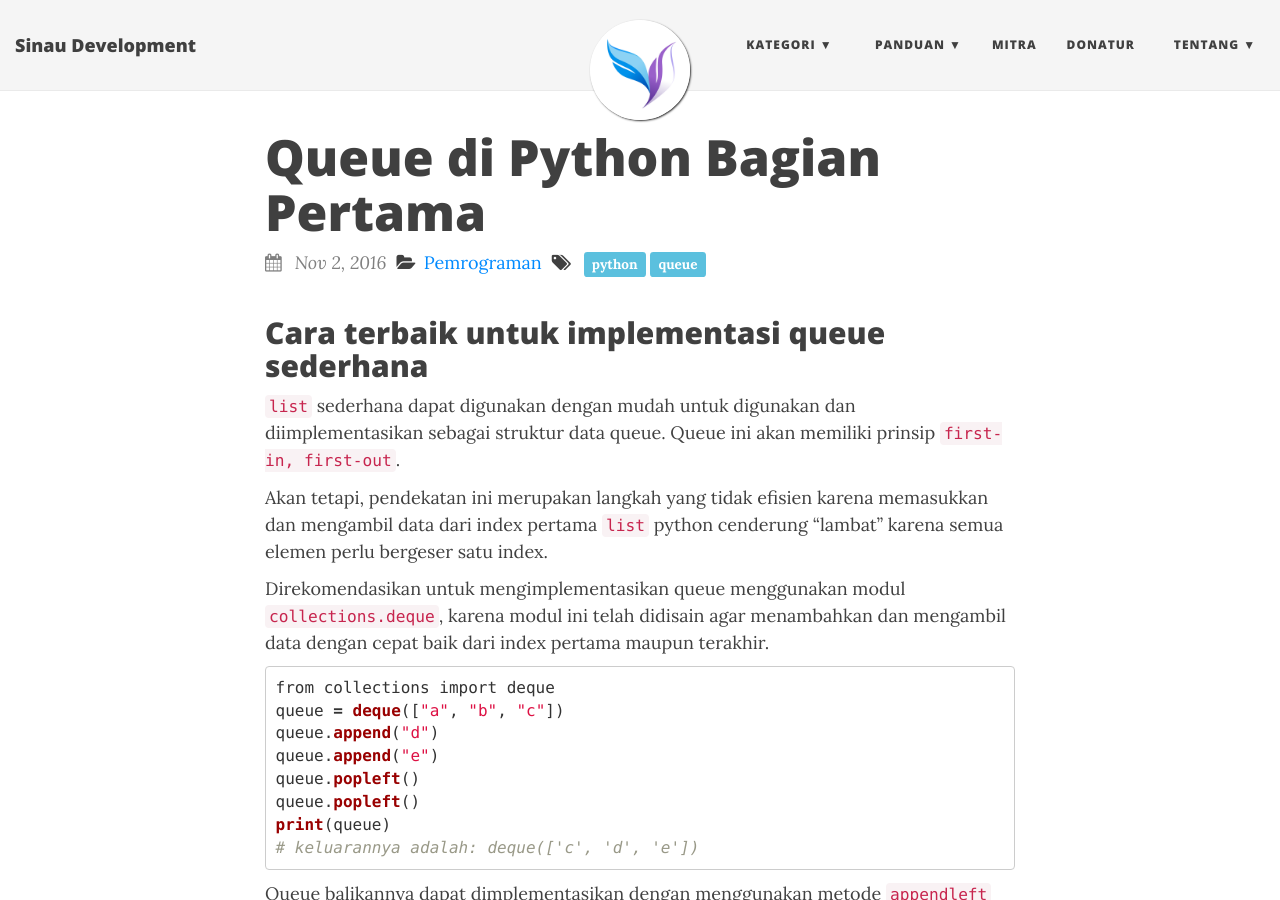
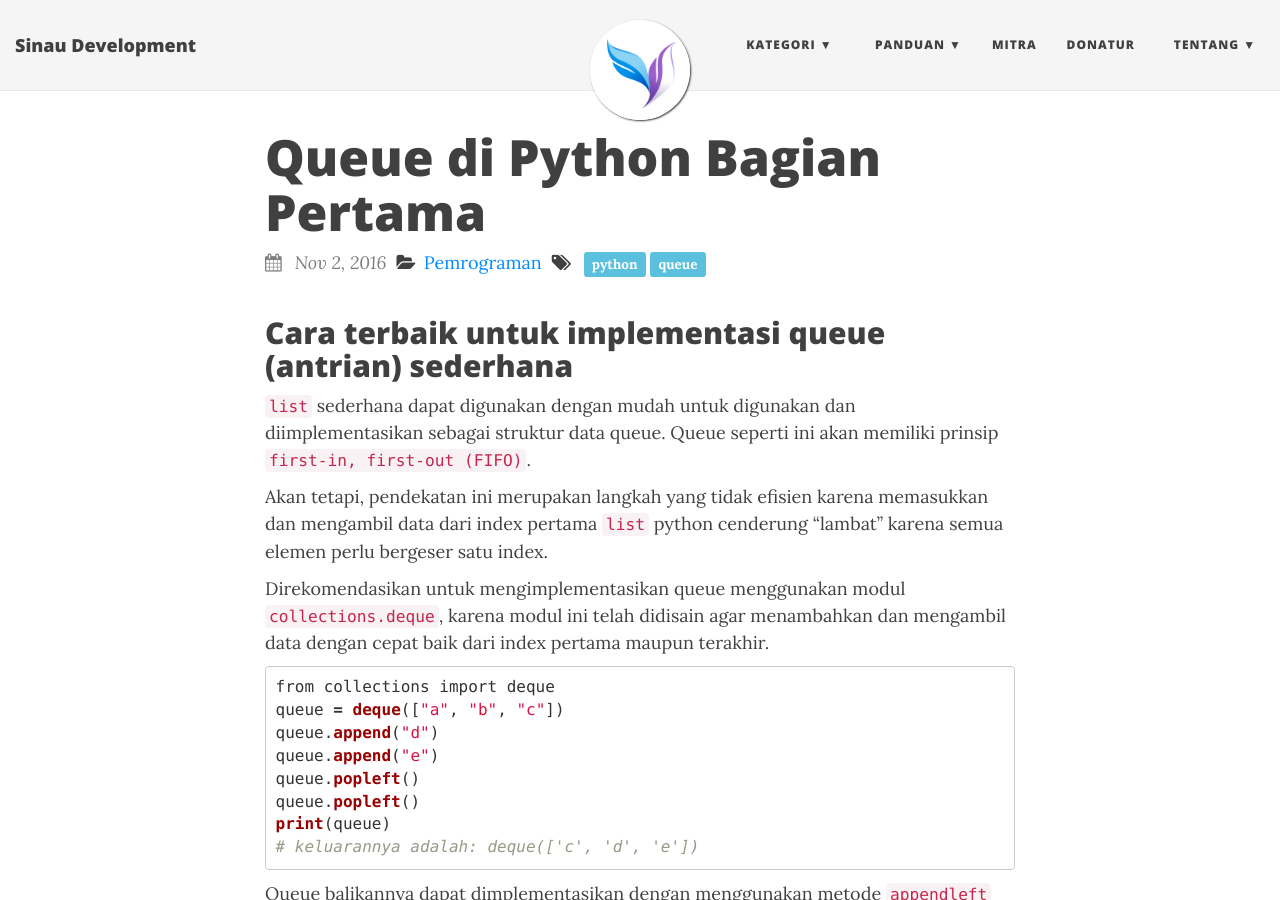
Before and after one commit to SinauDev/SinauDev.github.io, a Jekyll site: the page built from _posts/2016-11-02-Queue-di-Python-Bagian-Pertama.md, in a window 1280 px wide and 900 px high. Built offline with Jekyll 4.4.1, drawn with Linux system fonts in a browser that asks for light colours; nearby versions of some CDN libraries; comment, search, counter and statistics services are not loaded.

Commit message:
Perbaikan format

```diff
--- a/_posts/2016-11-02-Queue-di-Python-Bagian-Pertama.md
+++ b/_posts/2016-11-02-Queue-di-Python-Bagian-Pertama.md
@@ -6,9 +6,9 @@ category: pemrograman
 tags: [python, queue]
 ---
 
-## Cara terbaik untuk implementasi queue sederhana
+## Cara terbaik untuk implementasi queue (antrian) sederhana
 
-`list` sederhana dapat digunakan dengan mudah untuk digunakan dan diimplementasikan sebagai struktur data queue. Queue ini akan memiliki prinsip `first-in, first-out`.
+`list` sederhana dapat digunakan dengan mudah untuk digunakan dan diimplementasikan sebagai struktur data queue. Queue seperti ini akan memiliki prinsip `first-in, first-out (FIFO)`.
 
 Akan tetapi, pendekatan ini merupakan langkah yang tidak efisien karena memasukkan dan mengambil data dari index pertama `list` python cenderung "lambat" karena semua elemen perlu bergeser satu index.
 
```
Also changed, not shown: _posts/2016-11-03-Queue-di-Python-Bagian-Kedua.md (+3 -1 lines).
